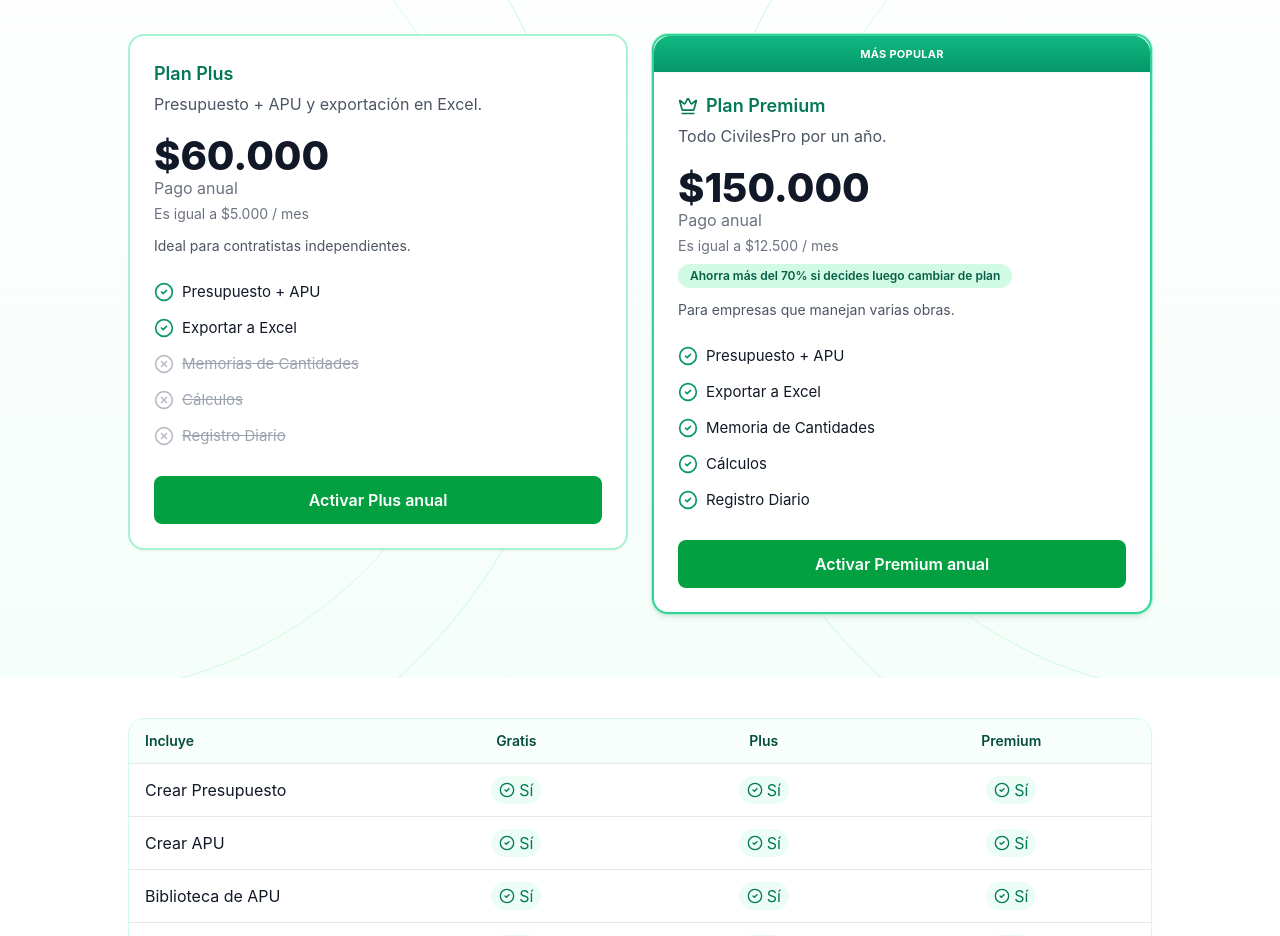
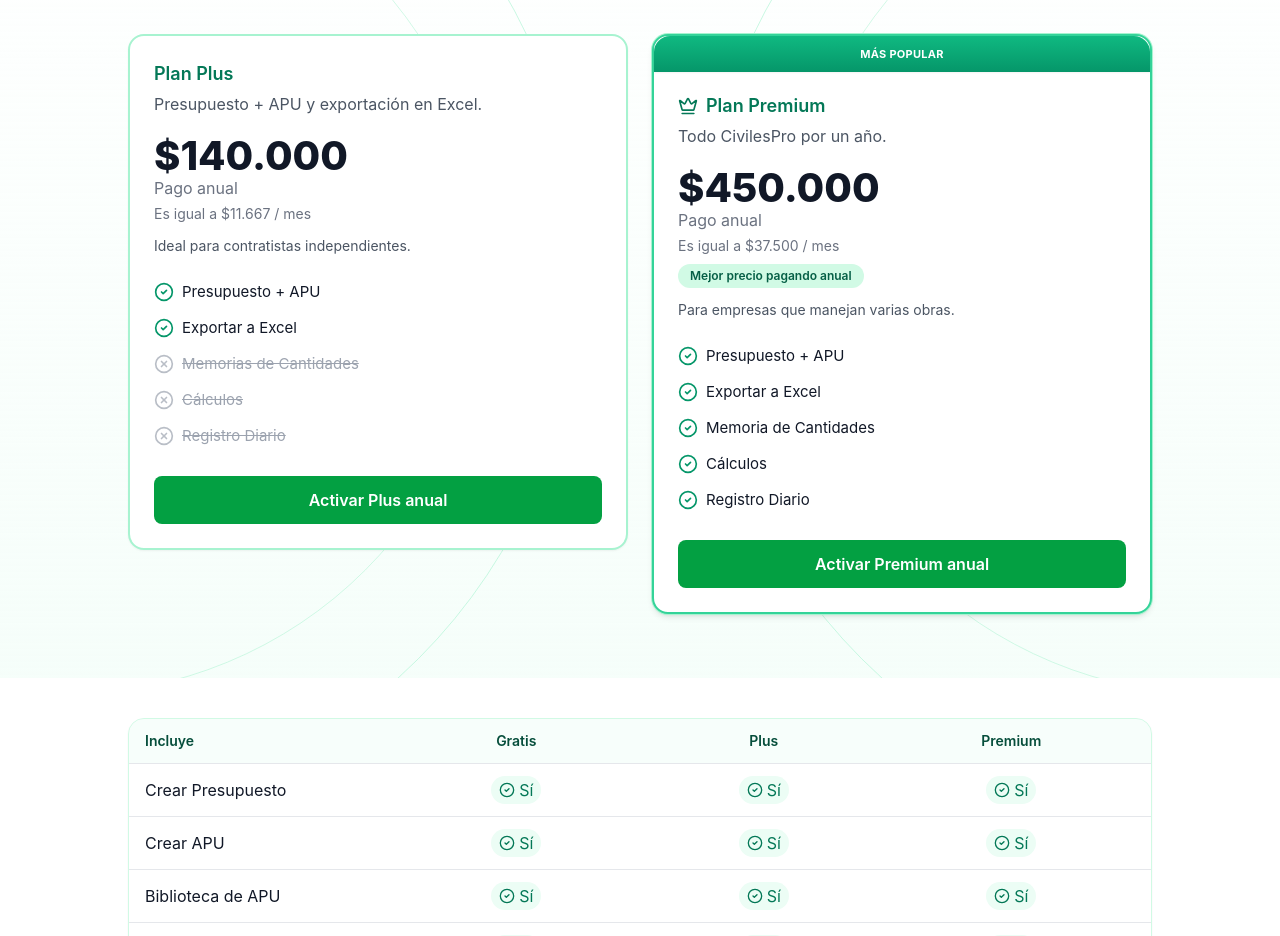
Before and after one commit to CivilesPro/pagina-principal, a React (Vite) app: page /plataforma in a window 1280 px wide. Shown: the part 5260-6196 px from the top of the page. Built offline with nearby package versions, Linux system fonts and the light colour scheme.

Commit message:
Update plan pricing and payment links

```diff
--- a/app/catalog_data.json
+++ b/app/catalog_data.json
@@ -50,8 +50,8 @@
   {
     "slug": "plataforma-civilespro",
     "title": "Plataforma CivilesPro (APU + Informes de Obra Diarios)",
-    "priceCop": 20000,
-    "priceCopYear": 150000,
+    "priceCop": 140000,
+    "priceCopYear": 450000,
     "fileKey": "plataforma-civilespro-plan.zip",
     "description": "Genera presupuestos con APU conectados + Informes de Obra Diarios en Excel. Plan mensual y anual."
   },
--- a/src/data/products.js
+++ b/src/data/products.js
@@ -109,8 +109,8 @@ const products = [
   {
     slug: "plataforma-civilespro",
     title: "Plataforma CivilesPro (BIBLIOTECA de APU + Informes de Obra Diarios)",
-    priceCop: 60000,
-    priceCopYear: 150000,
+    priceCop: 140000,
+    priceCopYear: 450000,
     image: "/productos/PRESUPUESTO.png",
     images: [
       "/productos/PRESUPUESTO.png",
--- a/src/pages/PlataformaPage.jsx
+++ b/src/pages/PlataformaPage.jsx
@@ -22,6 +22,17 @@ import blogs from "../data/blogList.json";
 const SITE_URL = "https://civilespro.com";
 const PRIMARY = "#055a27";
 const SECONDARY = "#111111ff";
+
+const PLAN_PRICING = {
+  plus: {
+    year: 140000,
+    wompiUrl: "https://checkout.wompi.co/l/2m52KY",
+  },
+  premium: {
+    year: 450000,
+    wompiUrl: "https://checkout.wompi.co/l/OsWsP5",
+  },
+};
 
 // Texto “role typing” que aparece en el hero
 
@@ -352,15 +363,15 @@ function Feature({ children, ok = false }) {
 }
 
 function Plans() {
-  // precios
-  const plusYear = 60000;
-  const premiumYear = 150000;
+  // precios centralizados
+  const plusYear = PLAN_PRICING.plus.year;
+  const premiumYear = PLAN_PRICING.premium.year;
 
   const formatCOP = (n) =>
     n.toLocaleString("es-CO", { maximumFractionDigits: 0, minimumFractionDigits: 0 });
 
-  const plusMonth = Math.round(plusYear / 12);       // ≈ $5.000 / mes
-  const premiumMonth = Math.round(premiumYear / 12); // ≈ $12.500 / mes
+  const plusMonth = Math.round(plusYear / 12);
+  const premiumMonth = Math.round(premiumYear / 12);
 
   return (
     <Reveal
@@ -412,7 +423,7 @@ function Plans() {
               </div>
 
               <a
-                href="https://checkout.wompi.co/l/vyKSFA"
+                href={PLAN_PRICING.plus.wompiUrl}
                 className="mt-7 inline-flex h-12 w-full items-center justify-center rounded-lg px-5 font-semibold text-white transition-colors"
                 style={{ backgroundColor: "#03a042ff" }}
               >
@@ -444,7 +455,7 @@ function Plans() {
 
                 {/* Ahorro vs mensual (sin decir % exacto) */}
                 <div className="mt-2 inline-flex items-center rounded-full bg-emerald-100 px-3 py-1 text-xs font-semibold text-emerald-800">
-                  Ahorra más del 70% si decides luego cambiar de plan
+                  Mejor precio pagando anual
                 </div>
               </div>
 
@@ -461,7 +472,7 @@ function Plans() {
               </div>
 
               <a
-                href="https://checkout.wompi.co/l/Wcbaj4"
+                href={PLAN_PRICING.premium.wompiUrl}
                 className="mt-7 inline-flex h-12 w-full items-center justify-center rounded-lg px-5 font-semibold text-white transition-colors"
                 style={{ backgroundColor: "#03a042ff" }}
               >
```
